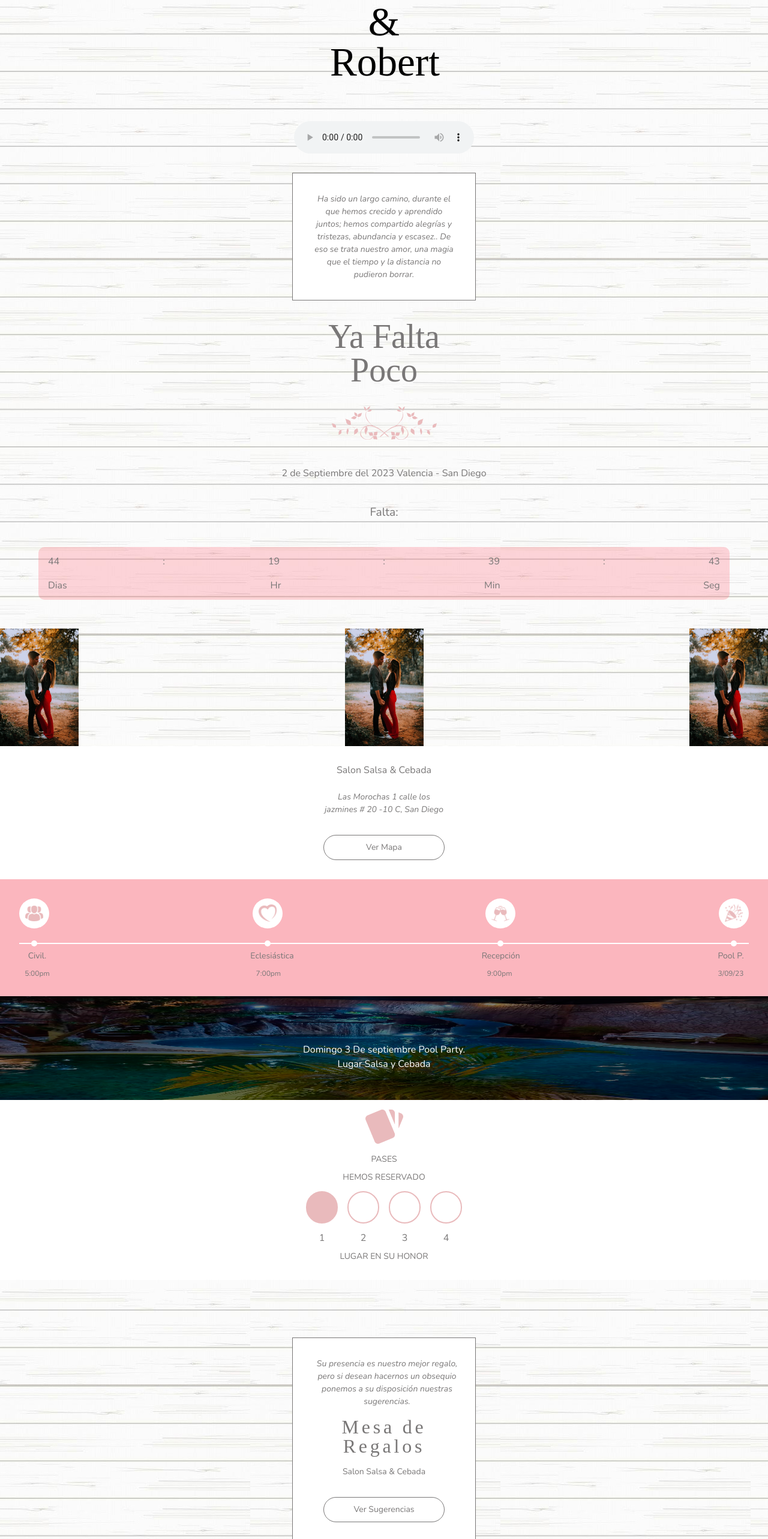
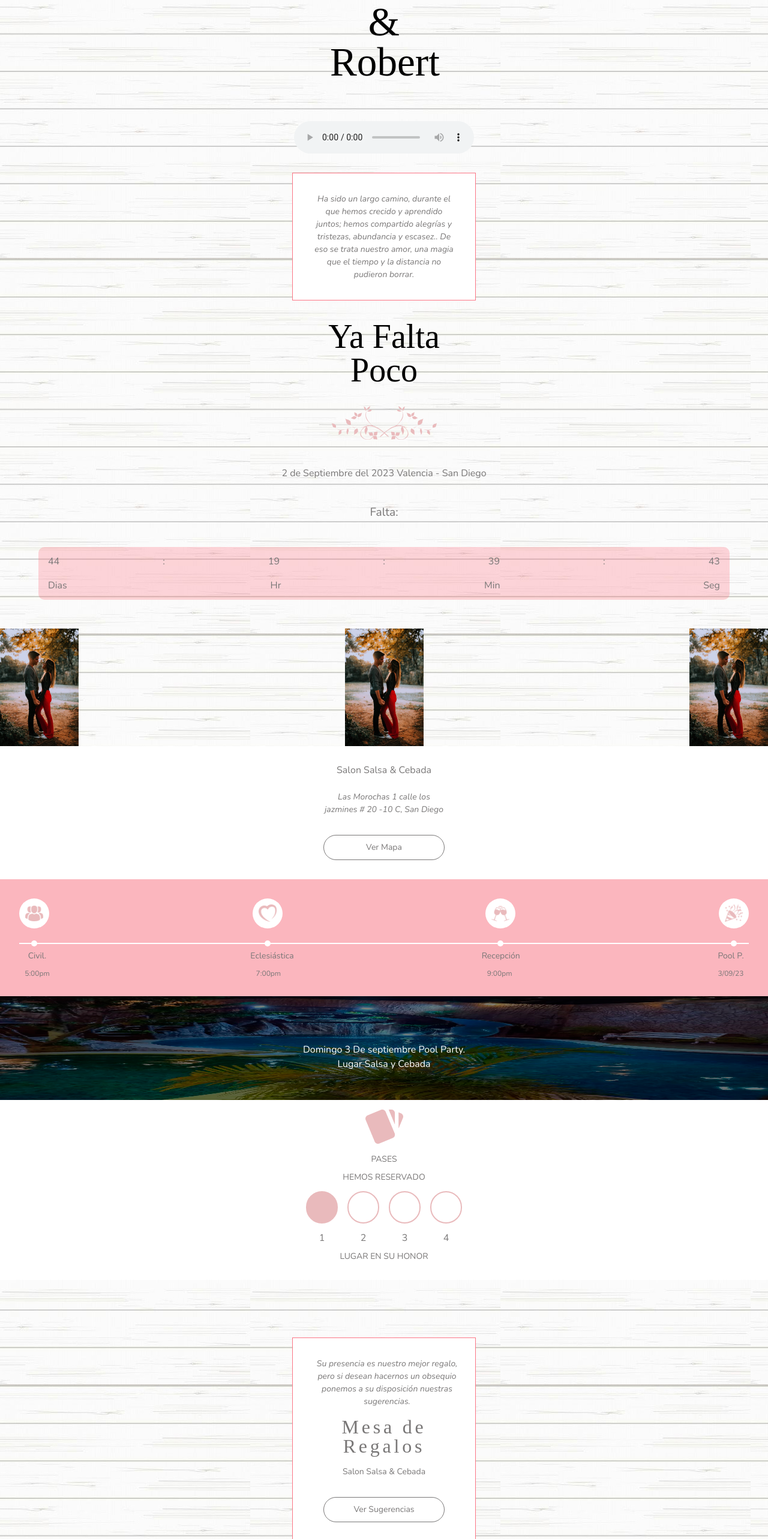
Before and after one commit to josesantanaweb/boda, a React (Vite) app: page / in a window 1280 px wide. Shown: the part 234-2800 px from the top of the page at 60% size. Built offline with nearby package versions, Linux system fonts and the light colour scheme; a web font is replaced by a local one.

Commit message:
fix: colors

```diff
--- a/src/pages/HomePage/index.tsx
+++ b/src/pages/HomePage/index.tsx
@@ -81,7 +81,6 @@ const HomePage = () => {
         style={{
           marginBottom: "2rem",
           fontSize: "3.5rem",
-          color: "#797777",
           width: 290,
         }}
       >
--- a/src/pages/HomePage/styles.ts
+++ b/src/pages/HomePage/styles.ts
@@ -62,7 +62,7 @@ export const Message = styled.p`
   font-style: italic;
   font-family: "Nunito", sans-serif;
   line-height: 1.5;
-  border: 1px solid #797777;
+  border: 1px solid #FC7585;
   text-align: center;
   max-width: 240px;
   margin: 2rem auto 0;
@@ -381,7 +381,7 @@ export const GiftMessage = styled.p`
 `;
 
 export const GiftInfo = styled.div`
-  border: 1px solid #797777;
+  border: 1px solid #fc7585;
   text-align: center;
   max-width: 240px;
   margin: 2rem auto 0;
@@ -491,7 +491,7 @@ export const Outfit = styled.div`
   width: 100%;
   padding: 1rem 0;
   margin-bottom: 1rem;
-  border: 1px solid #797777;
+  border: 1px solid #fc7585;
   text-align: center;
   max-width: 240px;
   margin: 2rem auto 0;
```
